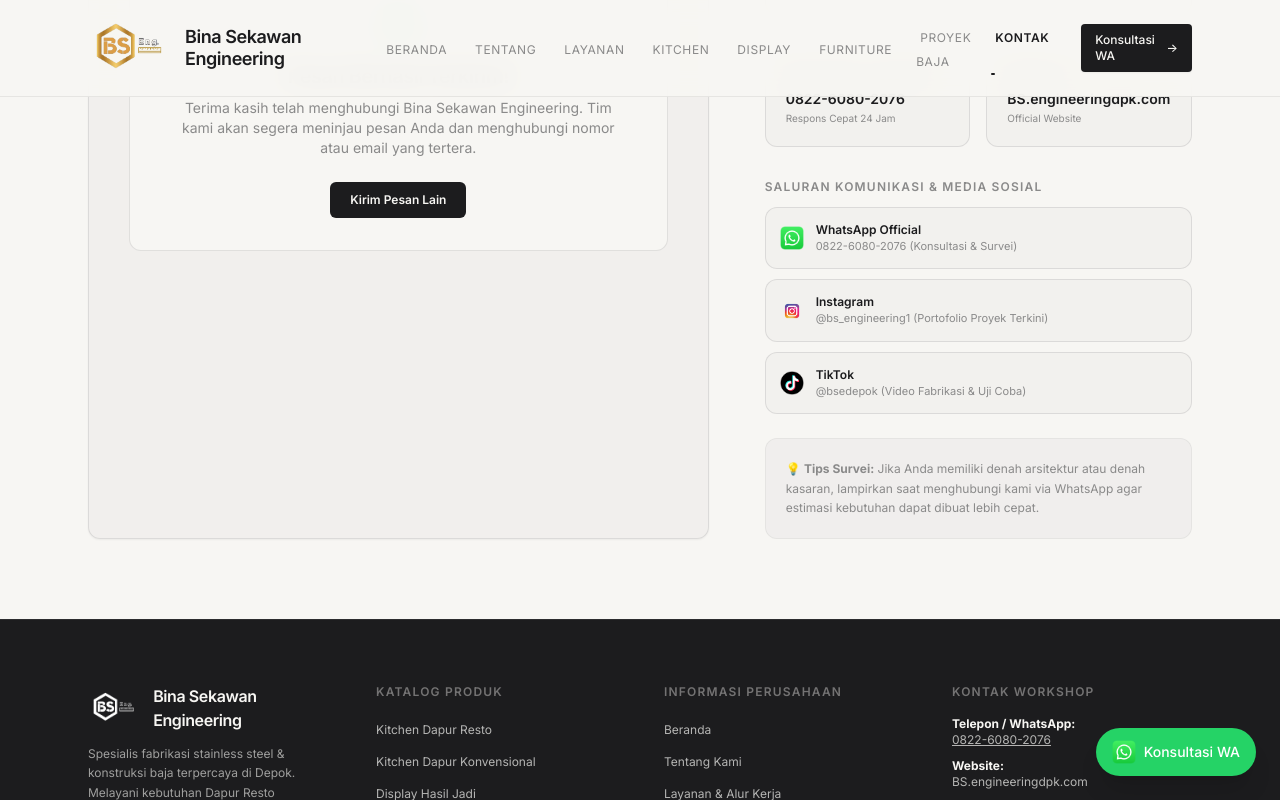
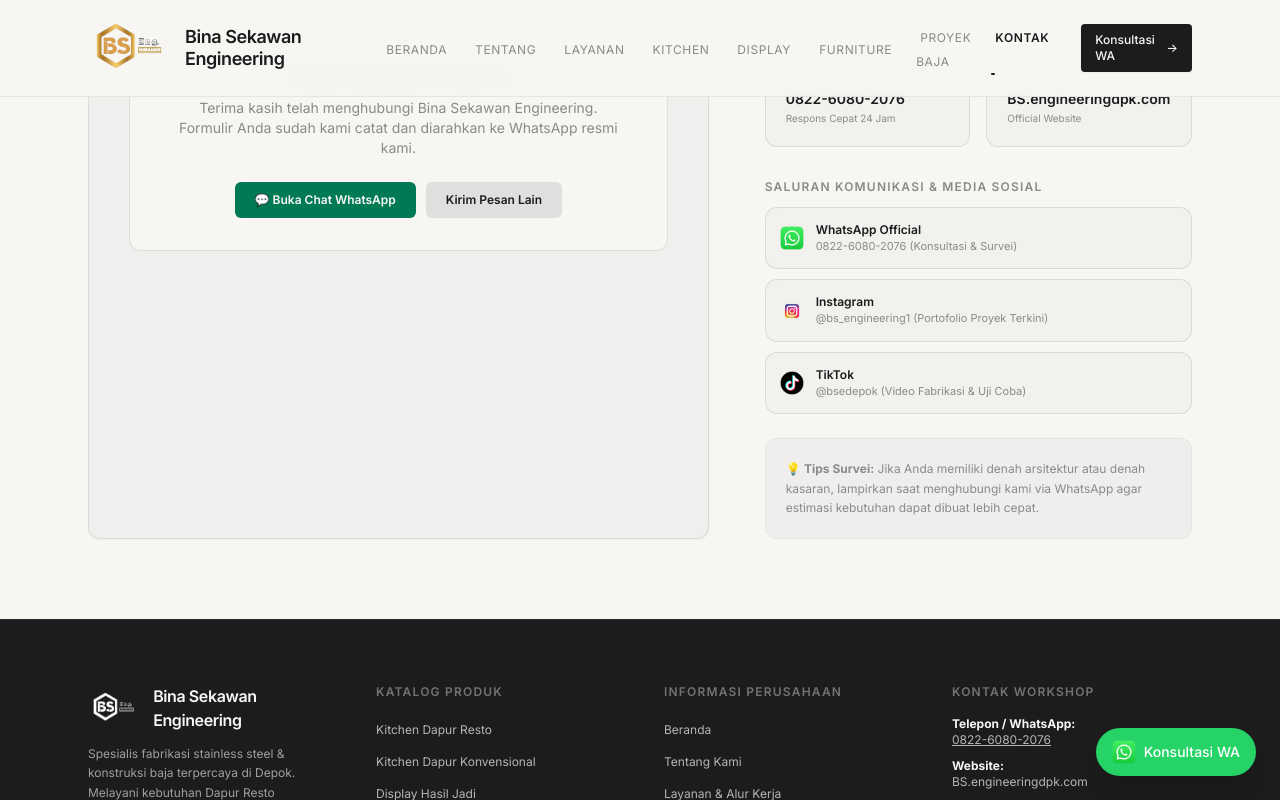
Before and after one commit to ahmadrizal85814-oss/portofolio, a React (Vite) app: page /contact in a window 1280 px wide. Both pictures are taken after typing "Sample", "5551234", "name@example.com", "Sample" into the empty fields and a click on the button "Kirim Formulir". Shown: the part 749-1549 px from the top of the page. Built offline with nearby package versions, Linux system fonts and the light colour scheme.

Commit message:
fix(contact): form submission automatically forwards to WhatsApp and logs to tracker

```diff
--- a/src/pages/Contact.tsx
+++ b/src/pages/Contact.tsx
@@ -14,6 +14,7 @@ export default function Contact() {
 
   const handleSubmit = (e: React.FormEvent) => {
     e.preventDefault()
+    handleSendViaWhatsApp()
     setSubmitted(true)
   }
 
@@ -75,15 +76,24 @@ export default function Contact() {
                     Pesan Berhasil Terkirim!
                   </h3>
                   <p className="text-warm-gray text-xs sm:text-sm max-w-md mx-auto mb-6">
-                    Terima kasih telah menghubungi Bina Sekawan Engineering. Tim kami akan segera meninjau pesan Anda dan menghubungi nomor atau email yang tertera.
+                    Terima kasih telah menghubungi Bina Sekawan Engineering. Formulir Anda sudah kami catat dan diarahkan ke WhatsApp resmi kami.
                   </p>
+                  <div className="flex flex-col sm:flex-row items-center justify-center gap-2.5">
+                    <button
+                      type="button"
+                      onClick={handleSendViaWhatsApp}
+                      className="w-full sm:w-auto px-5 py-2.5 bg-emerald-700 text-cream text-xs font-semibold rounded-md hover:bg-emerald-800 transition-colors flex items-center justify-center gap-1.5"
+                    >
+                      <span>💬 Buka Chat WhatsApp</span>
+                    </button>
                     <button
                       type="button"
                       onClick={() => setSubmitted(false)}
-                    className="px-5 py-2.5 bg-charcoal text-cream text-xs font-semibold rounded-md hover:bg-charcoal-light"
+                      className="w-full sm:w-auto px-5 py-2.5 bg-charcoal/10 text-charcoal text-xs font-semibold rounded-md hover:bg-charcoal/20 transition-colors"
                     >
                       Kirim Pesan Lain
                     </button>
+                  </div>
                 </div>
               ) : (
                 <form onSubmit={handleSubmit} className="flex flex-col gap-4 sm:gap-5">
```
Lines whose indentation alone changed are shown as unchanged.
